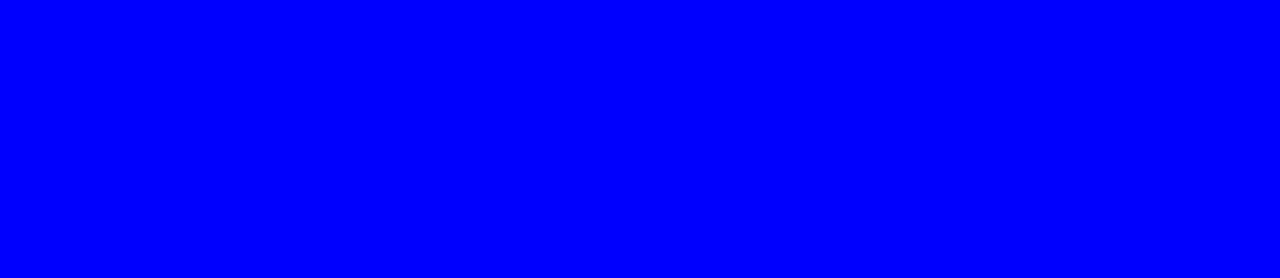
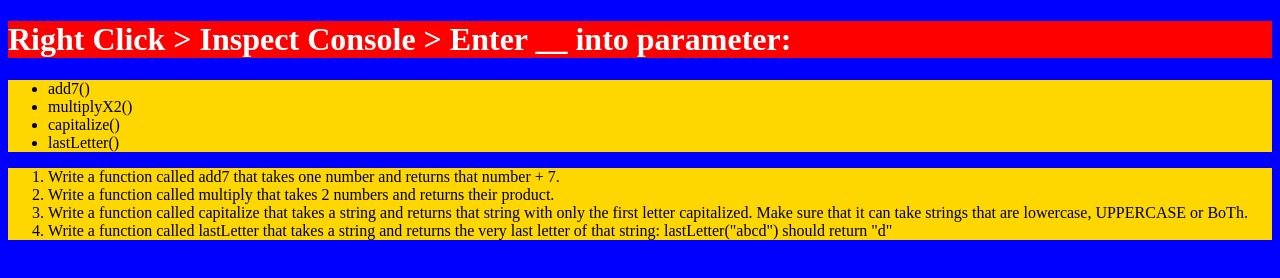
Before and after one commit to Styleshift/js_-fundamentals_lesson_3, a plain HTML site: page index.html in a window 1280 px wide. Drawn offline with Linux system fonts and the light colour scheme.

Commit message:
updated site page instructions

```diff
--- a/css/styles.css
+++ b/css/styles.css
@@ -1,3 +1,14 @@
 body{
     background-color: blue;
 }
+
+h1{
+    background-color: red;
+    color: white;
+}
+ul{
+    background-color: gold;
+}
+ol{
+   background-color: gold;
+}
--- a/index.html
+++ b/index.html
@@ -8,8 +8,25 @@
     <link rel="stylesheet" href="./css/styles.css">
 </head>
 <body>
+    <p>
+        <h1>Right Click > Inspect Console > Enter __ into parameter:</h1>
+        <ul>
+            <li>add7()</li>
+            <li>multiplyX2()</li>
+            <li>capitalize()</li>
+            <li>lastLetter()</li>
+        </ul>
+        <ol>
+        <li>Write a function called add7 that takes one number and returns that number + 7.</li>
+        <li>Write a function called multiply that takes 2 numbers and returns their product.</li>
+        <li>Write a function called capitalize that takes a string and returns that string with only the first letter capitalized. Make sure that it can take strings that are lowercase, UPPERCASE or BoTh.</li>
+        <li>Write a function called lastLetter that takes a string and returns the very last letter of that string:
+            lastLetter("abcd") should return "d"
 
+        </li>
 
+        </ol>
+       </p>
     <script src="./js/javascript.js"></script>
 </body>
 </html>
```
